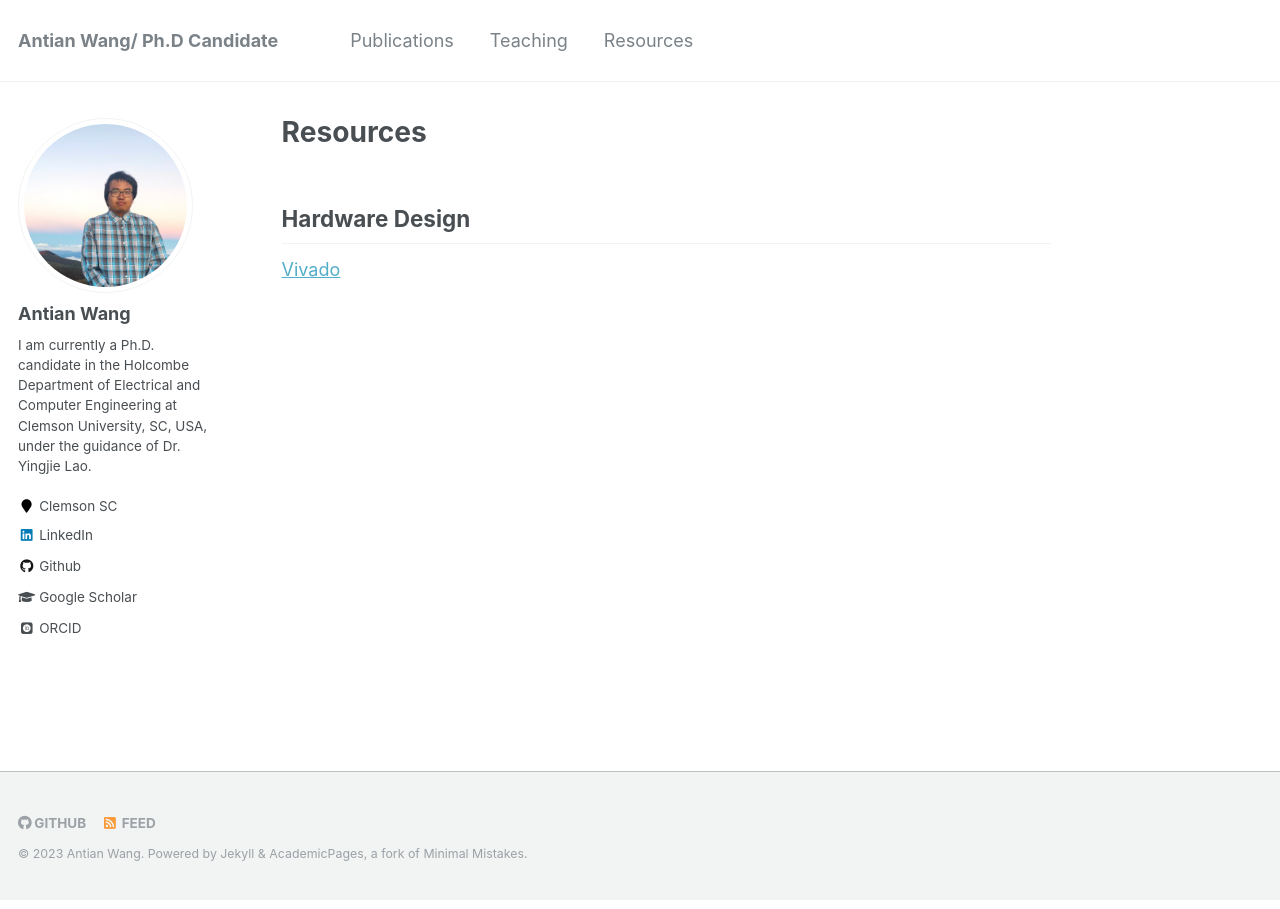
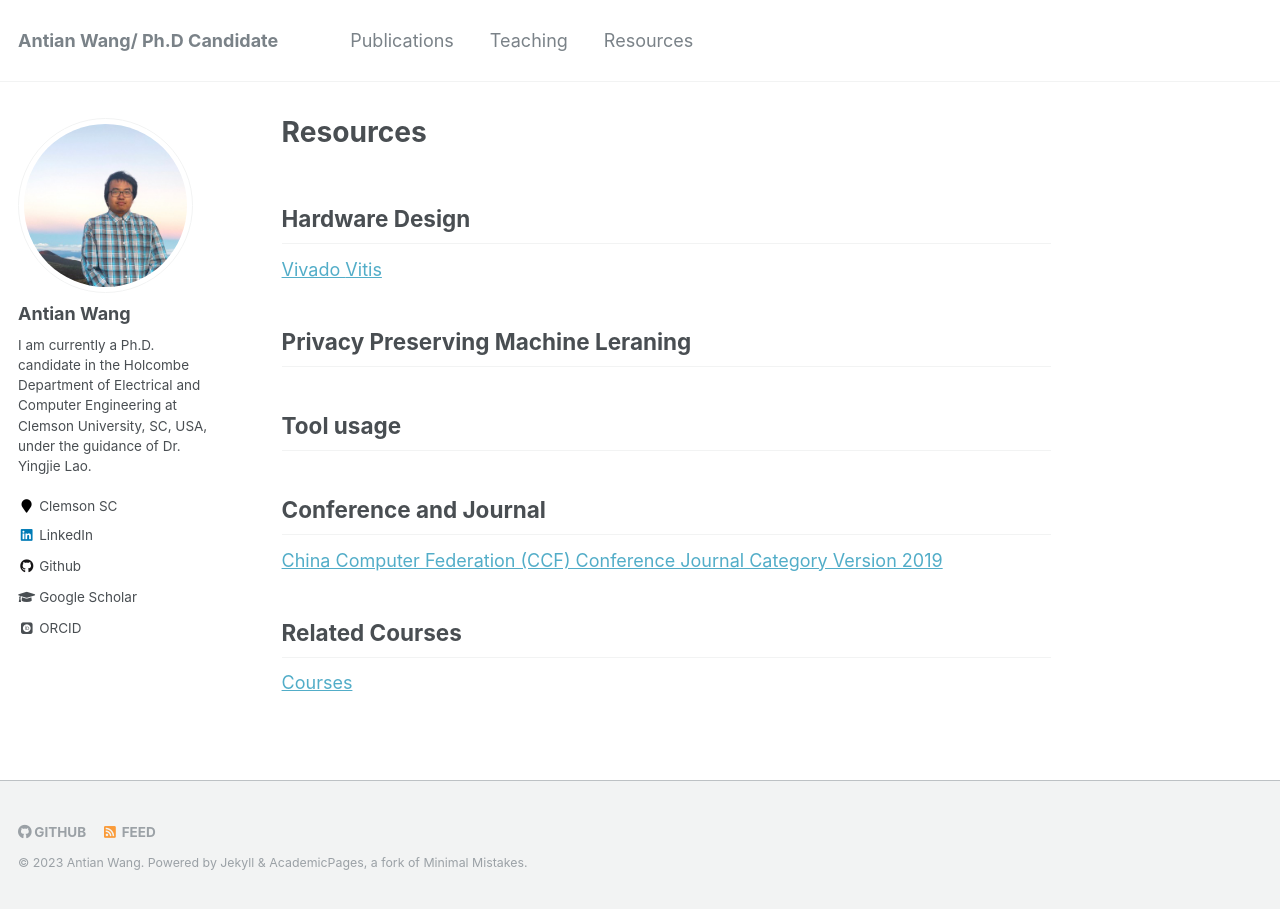
Before and after one commit to wangantian/wangantian.github.io, a Jekyll site: the page built from _pages/resources.md, in a window 1280 px wide. Built offline with Jekyll 4.4.1, drawn with Linux system fonts in a browser that asks for light colours; some web fonts are replaced.

Commit message:
Update resources.md

```diff
--- a/_pages/resources.md
+++ b/_pages/resources.md
@@ -8,3 +8,14 @@ redirect_from:
 
 ## Hardware Design
 [Vivado ](https://wangantian.github.io//vivado/)
+[Vitis ](https://wangantian.github.io//vitis/)
+## Privacy Preserving Machine Leraning
+
+## Tool usage
+
+## Conference and Journal
+
+[China Computer Federation (CCF) Conference Journal Category Version 2019]()
+## Related Courses
+
+[Courses](https://wangantian.github.io//courses/)
```
